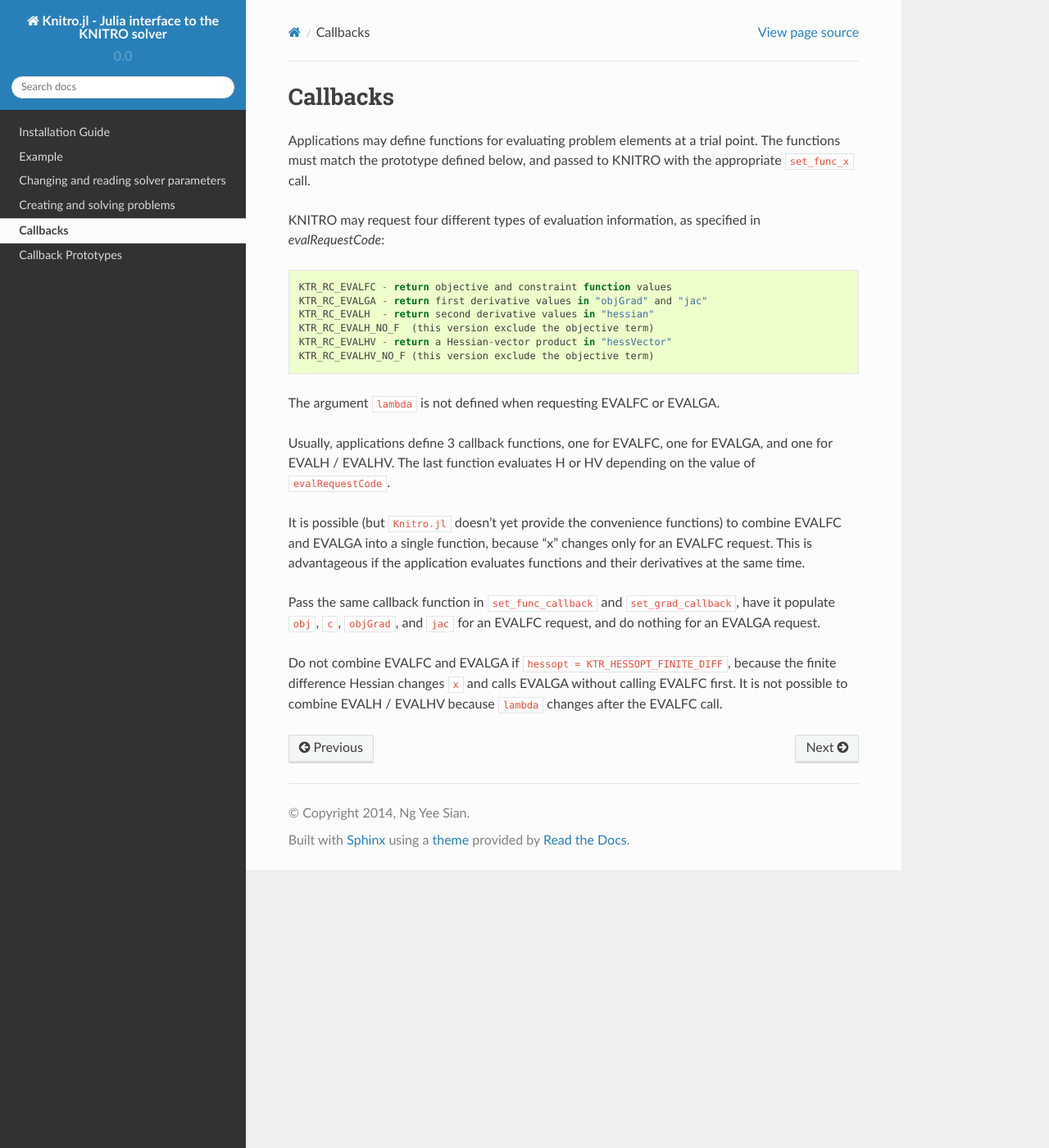
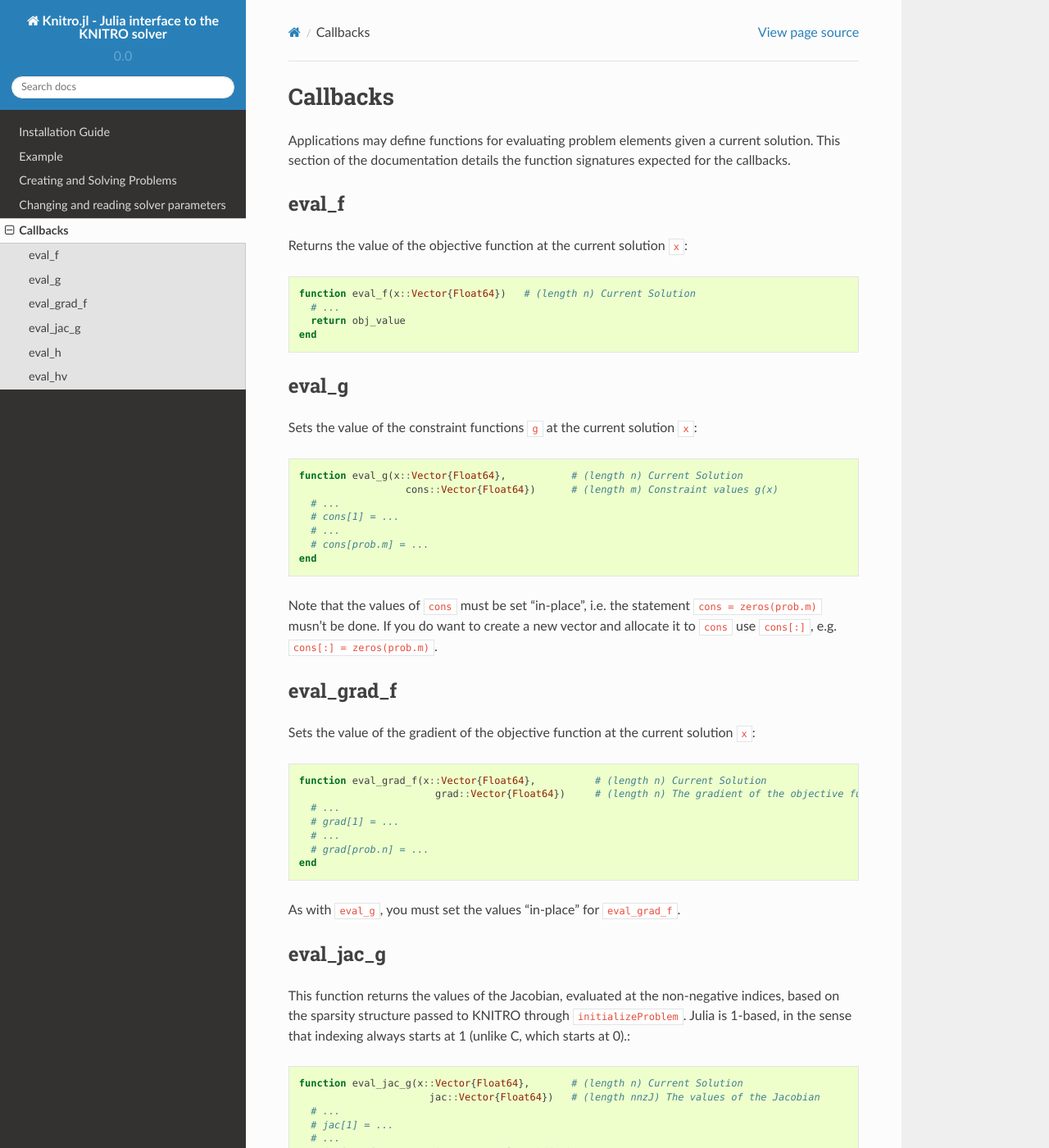
Before and after one commit to jump-dev/KNITRO.jl, a Sphinx documentation site: the page built from doc/callbacks.rst, in a window 1280 px wide and 1400 px high. Shown: the whole window at 82% size. Built offline with Sphinx 7.4.7 and the Read the Docs theme 2.0.0, drawn with Linux system fonts in a browser that asks for light colours; some of the changed text lies outside the part shown.

Commit message:
update main documentation

```diff
--- a/doc/callbacks.rst
+++ b/doc/callbacks.rst
@@ -1,25 +1,91 @@
 ---------
 Callbacks
 ---------
-Applications may define functions for evaluating problem elements at a trial point.  The functions must match the prototype defined below, and passed to KNITRO with the appropriate ``set_func_x`` call.
+Applications may define functions for evaluating problem elements given a current solution. This section of the documentation details the function signatures expected for the callbacks.
 
-KNITRO may request four different types of evaluation information, as specified in `evalRequestCode`:
+eval_f
+^^^^^^
 
-.. code-block:: julia
+Returns the value of the objective function at the current solution ``x``::
 
-    KTR_RC_EVALFC - return objective and constraint function values
-    KTR_RC_EVALGA - return first derivative values in "objGrad" and "jac"
-    KTR_RC_EVALH  - return second derivative values in "hessian"
-    KTR_RC_EVALH_NO_F  (this version exclude the objective term)
-    KTR_RC_EVALHV - return a Hessian-vector product in "hessVector"
-    KTR_RC_EVALHV_NO_F (this version exclude the objective term)
+  function eval_f(x::Vector{Float64})   # (length n) Current Solution
+    # ...
+    return obj_value
+  end
 
-The argument ``lambda`` is not defined when requesting EVALFC or EVALGA.
+eval_g
+^^^^^^
 
-Usually, applications define 3 callback functions, one for EVALFC, one for EVALGA, and one for EVALH / EVALHV.  The last function evaluates H or HV depending on the value of ``evalRequestCode``.
+Sets the value of the constraint functions ``g`` at the current solution ``x``::
 
-It is possible (but ``Knitro.jl`` doesn't yet provide the convenience functions) to combine EVALFC and EVALGA into a single function, because "x" changes only for an EVALFC request.  This is advantageous if the application evaluates functions and their derivatives at the same time.
+  function eval_g(x::Vector{Float64},           # (length n) Current Solution
+                    cons::Vector{Float64})      # (length m) Constraint values g(x)
+    # ...
+    # cons[1] = ...
+    # ...
+    # cons[prob.m] = ...
+  end
 
-Pass the same callback function in ``set_func_callback`` and ``set_grad_callback``, have it populate ``obj``, ``c``, ``objGrad``, and ``jac`` for an EVALFC request, and do nothing for an EVALGA request.
+Note that the values of ``cons`` must be set "in-place", i.e. the statement
+``cons = zeros(prob.m)`` musn't be done. If you do want to create a new vector
+and allocate it to ``cons`` use ``cons[:]``, e.g. ``cons[:] = zeros(prob.m)``.
 
-Do not combine EVALFC and EVALGA if ``hessopt = KTR_HESSOPT_FINITE_DIFF``, because the finite difference Hessian changes ``x`` and calls EVALGA without calling EVALFC first. It is not possible to combine EVALH / EVALHV because ``lambda`` changes after the EVALFC call.
+eval_grad_f
+^^^^^^^^^^^
+
+Sets the value of the gradient of the objective function at the current solution ``x``::
+
+  function eval_grad_f(x::Vector{Float64},          # (length n) Current Solution
+                         grad::Vector{Float64})     # (length n) The gradient of the objective function
+    # ...
+    # grad[1] = ...
+    # ...
+    # grad[prob.n] = ...
+  end
+
+As with ``eval_g``, you must set the values "in-place" for ``eval_grad_f``.
+
+eval_jac_g
+^^^^^^^^^^
+
+This function returns the values of the Jacobian, evaluated at the non-negative indices, based on the sparsity structure passed to KNITRO through ``initializeProblem``. Julia is 1-based, in the sense that indexing always starts at 1 (unlike C, which starts at 0).::
+
+  function eval_jac_g(x::Vector{Float64},       # (length n) Current Solution
+                        jac::Vector{Float64})   # (length nnzJ) The values of the Jacobian
+    # ...
+    # jac[1] = ...
+    # ...
+    # jac[nnzJ] = ... # where nnzJ = length(jac)
+  end
+
+As for the previous two callbacks, all values must be set "in-place". See the Ipopt documentation for a further description of the sparsity format followed by Ipopt ((row,column,value) triples).
+
+eval_h
+^^^^^^
+
+Similar to the Jacobian, except for the Hessian of the Lagrangian. See documentation for full details of the meaning of everything.::
+
+  function eval_h(x::Vector{Float64},        # (length n) Current solution
+                    lambda::Vector{Float64},   # (length n+m) Multipliers for each constraint
+                    sigma::Float64,            # Lagrangian multiplier for objective
+                    hess::Vector{Float64})     # (length nnzH) The values of the Hessian
+    # ...
+    # hess[1] = ...
+    # ...
+    # hess[nnzH] = ... # where nnzH = length(hess)
+  end
+
+eval_hv
+^^^^^^^
+
+Computes the Hessian-of-the-Lagrangian-vector product, storing the result in the vector ``hv``.::
+
+  function eval_hv(x::Vector{Float64},        # (length n) Current solution
+                     lambda::Vector{Float64},   # (length n+m) Multipliers for each constraint
+                     sigma::Float64,            # Lagrangian multiplier for objective
+                     hess::Vector{Float64})     # (length n) Hessian-of-the-Lagrangian-vector product
+    # ...
+    # hv[1] = ...
+    # ...
+    # hv[end] = ...
+  end
--- a/doc/knitro.rst
+++ b/doc/knitro.rst
@@ -16,7 +16,6 @@
 
    installation.rst
    example.rst
+   solving.rst
    solverparams.rst
-   solving.rst
    callbacks.rst
-   callbackparams.rst
```
Also changed, not shown: doc/example.rst (+6 -6 lines), doc/solverparams.rst (+11 -7 lines), doc/solving.rst (+34 -16 lines).
